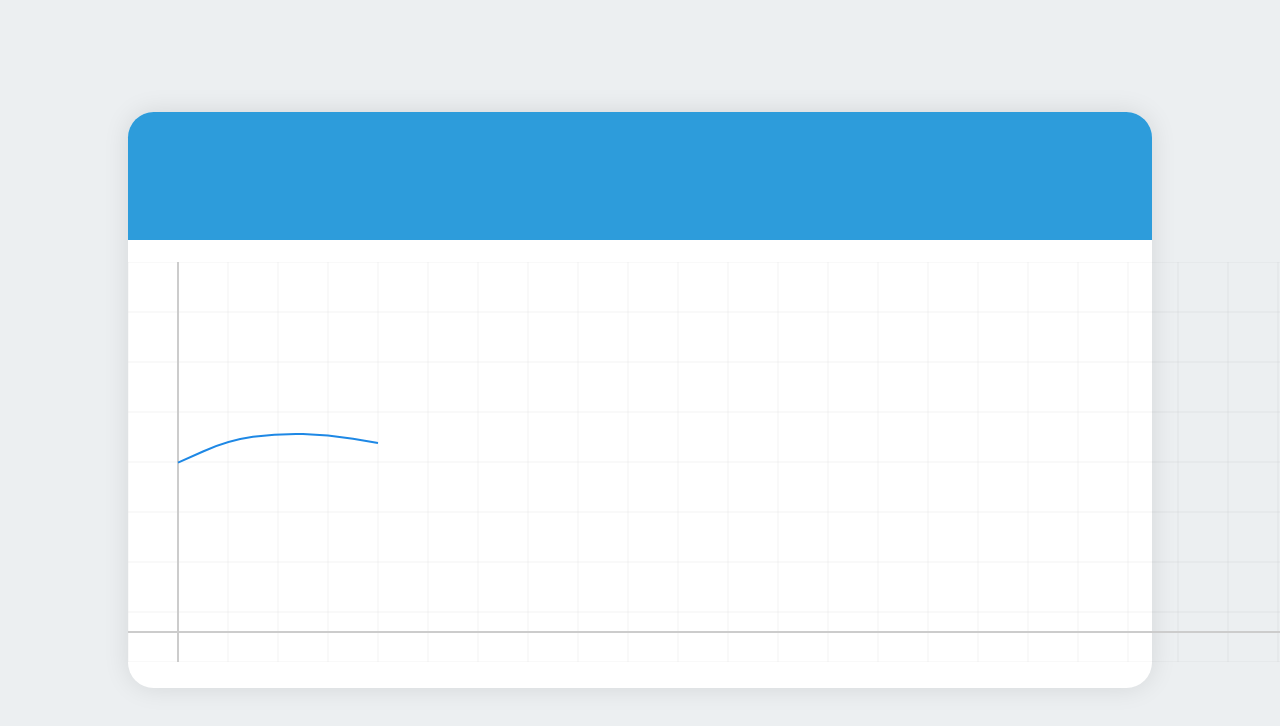
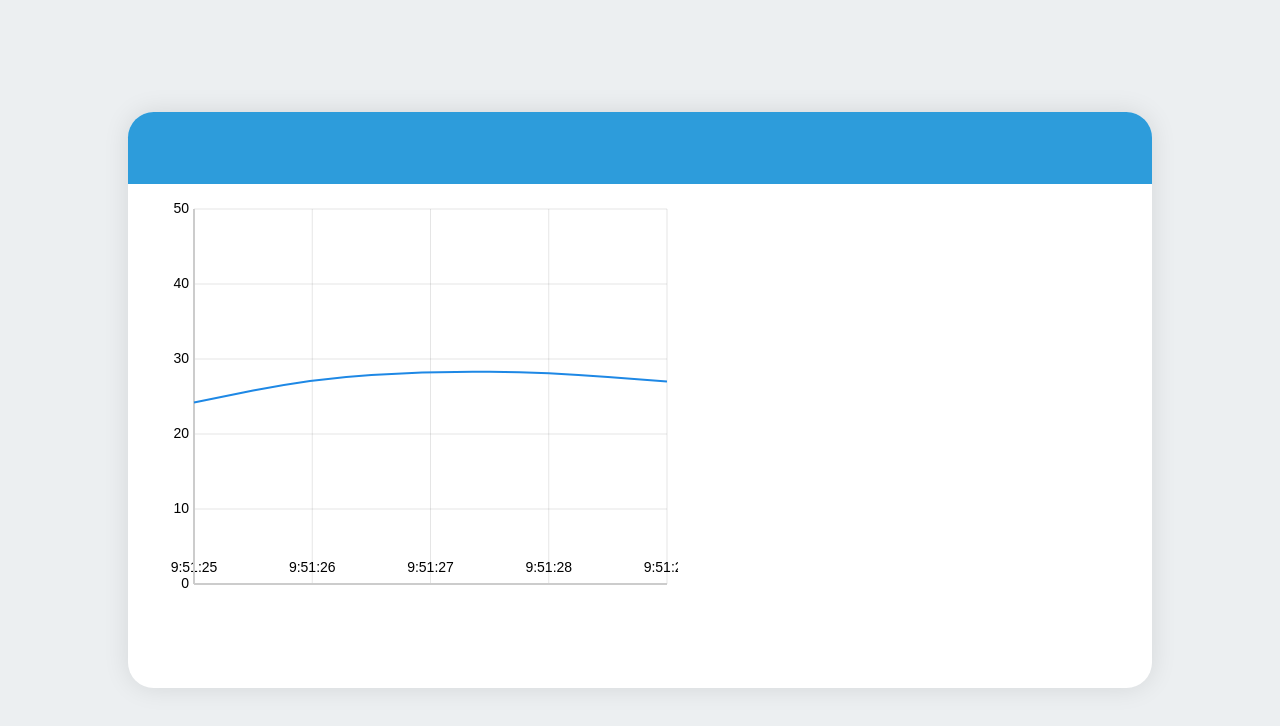
Before and after one commit to hhorus-f/CyberGardenNeyro, a plain HTML site: page index.html in a window 1280 px wide. Drawn offline with Linux system fonts and the light colour scheme.

Commit message:
Хороший График

```diff
--- a/diag.js
+++ b/diag.js
@@ -6,7 +6,16 @@ let offsetX = 0;
 let isDragging = false;
 let startX = 0;
 
-// Генерация случайных данных
+// Настройка canvas под адаптивные размеры
+function resizeCanvas() {
+    // canvas.width = window.innerWidth * 0.5;  // 50vw
+    // canvas.height = window.innerHeight * 0.2; // 20vh
+    draw();
+}
+window.addEventListener('resize', resizeCanvas);
+resizeCanvas();
+
+// Генерация случайных данных каждую секунду
 setInterval(() => {
     const now = Date.now();
     const val = 20 + Math.random() * 10;
@@ -29,56 +38,86 @@ canvas.addEventListener('mousemove', e => {
 canvas.addEventListener('mouseup', () => isDragging = false);
 canvas.addEventListener('mouseleave', () => isDragging = false);
 
-// Функция рисования
 function draw() {
-    ctx.clearRect(0, 0, canvas.width, canvas.height);
+    const width = canvas.width;
+    const height = canvas.height;
 
-    // Сетка
-    ctx.strokeStyle = 'rgba(0,0,0,0.05)';
-    ctx.lineWidth = 1;
-    for (let y = 0; y <= canvas.height; y += 50) {
-        ctx.beginPath();
-        ctx.moveTo(0, y);
-        ctx.lineTo(canvas.width, y);
-        ctx.stroke();
-    }
-    for (let x = 0; x <= canvas.width; x += 50) {
-        ctx.beginPath();
-        ctx.moveTo(x, 0);
-        ctx.lineTo(x, canvas.height);
-        ctx.stroke();
-    }
+    ctx.clearRect(0, 0, width, height);
 
-    // Оси
-    ctx.strokeStyle = '#ccc';
-    ctx.lineWidth = 2;
-    ctx.beginPath();
-    ctx.moveTo(50, 0);
-    ctx.lineTo(50, canvas.height);           // Y-axis
-    ctx.moveTo(0, canvas.height - 30);
-    ctx.lineTo(canvas.width, canvas.height - 30); // X-axis
-    ctx.stroke();
-
-    if (data.length < 2) return;
+    // Отступы и размеры графика относительно canvas
+    const marginLeft = width * 0.12;
+    const marginBottom = height * 0.2;
+    const chartWidth = width - marginLeft - width * 0.02;
+    const chartHeight = height - marginBottom - height * 0.05;
 
     const yMin = 0;
     const yMax = 50;
 
-    // Рисуем сглаженную линию
+    // --- Горизонтальная сетка и подписи Y ---
+    ctx.strokeStyle = 'rgba(0,0,0,0.1)';
+    ctx.lineWidth = 1;
+
+    const yStep = 10;
+    const fontSize = 14; // фиксированный размер текста
+    ctx.fillStyle = '#000';
+    ctx.font = `${fontSize}px Arial`;
+    ctx.textAlign = 'right';
+    ctx.textBaseline = 'middle';
+
+    for (let y = yMin; y <= yMax; y += yStep) {
+        const py = chartHeight - ((y - yMin) / (yMax - yMin)) * chartHeight + height * 0.05;
+        ctx.beginPath();
+        ctx.moveTo(marginLeft, py);
+        ctx.lineTo(width - width * 0.02, py);
+        ctx.stroke();
+        ctx.fillText(y, marginLeft - 5, py); // текст фиксированного размера
+    }
+
+    // --- Вертикальная сетка и подписи времени X ---
+    ctx.textAlign = 'center';
+    ctx.textBaseline = 'top';
+    const stepX = chartWidth / Math.max(1, data.length - 1); // шаг зависит от количества точек и размера canvas
+    for (let i = 0; i < data.length; i++) {
+        const x = marginLeft + i * stepX + offsetX;
+        if (x < marginLeft) continue;
+        if (x > width - width * 0.02) break;
+
+        ctx.beginPath();
+        ctx.moveTo(x, height * 0.05);
+        ctx.lineTo(x, chartHeight + height * 0.05);
+        ctx.stroke();
+
+        const time = new Date(data[i].x);
+        const timeStr = `${time.getHours()}:${time.getMinutes().toString().padStart(2,'0')}:${time.getSeconds().toString().padStart(2,'0')}`;
+        ctx.fillText(timeStr, x, chartHeight + 2); // текст фиксированный
+    }
+
+    // --- Оси ---
+    ctx.strokeStyle = '#ccc';
+    ctx.lineWidth = 2;
+    ctx.beginPath();
+    ctx.moveTo(marginLeft, height * 0.05);
+    ctx.lineTo(marginLeft, chartHeight + height * 0.05);
+    ctx.moveTo(marginLeft, chartHeight + height * 0.05);
+    ctx.lineTo(width - width * 0.02, chartHeight + height * 0.05);
+    ctx.stroke();
+
+    // --- Линия графика ---
+    if (data.length < 2) return;
     ctx.strokeStyle = '#1E88E5';
     ctx.lineWidth = 2;
     ctx.beginPath();
     for (let i = 0; i < data.length - 1; i++) {
-        const x0 = 50 + i * 50 + offsetX;
-        const y0 = canvas.height - 30 - ((data[i].y - yMin) / (yMax - yMin)) * (canvas.height - 50);
-        const x1 = 50 + (i + 1) * 50 + offsetX;
-        const y1 = canvas.height - 30 - ((data[i + 1].y - yMin) / (yMax - yMin)) * (canvas.height - 50);
+        const x0 = marginLeft + i * stepX + offsetX;
+        const y0 = chartHeight - ((data[i].y - yMin) / (yMax - yMin)) * chartHeight + height * 0.05;
+        const x1 = marginLeft + (i + 1) * stepX + offsetX;
+        const y1 = chartHeight - ((data[i + 1].y - yMin) / (yMax - yMin)) * chartHeight + height * 0.05;
         const cx = (x0 + x1) / 2;
         ctx.quadraticCurveTo(x0, y0, cx, (y0 + y1)/2);
     }
     const last = data.length - 1;
-    const lastXPos = 50 + last * 50 + offsetX;
-    const lastYPos = canvas.height - 30 - ((data[last].y - yMin) / (yMax - yMin)) * (canvas.height - 50);
-    ctx.lineTo(lastXPos, lastYPos);
+    const lastX = marginLeft + last * stepX + offsetX;
+    const lastY = chartHeight - ((data[last].y - yMin) / (yMax - yMin)) * chartHeight + height * 0.05;
+    ctx.lineTo(lastX, lastY);
     ctx.stroke();
 }
--- a/index.html
+++ b/index.html
@@ -10,7 +10,7 @@
             <div class="content">
                 <div class="left">
                     <div class="canvas-wrapper" style="width: 1500px;"> <!-- ширина больше окна для прокрутки -->
-                        <canvas id="chart" width="1500" height="400"></canvas>
+                        <canvas id="chart" width="550vw" height="500vw"></canvas>
                     </div>
                 </div>
                 <div class="right"></div>
```
